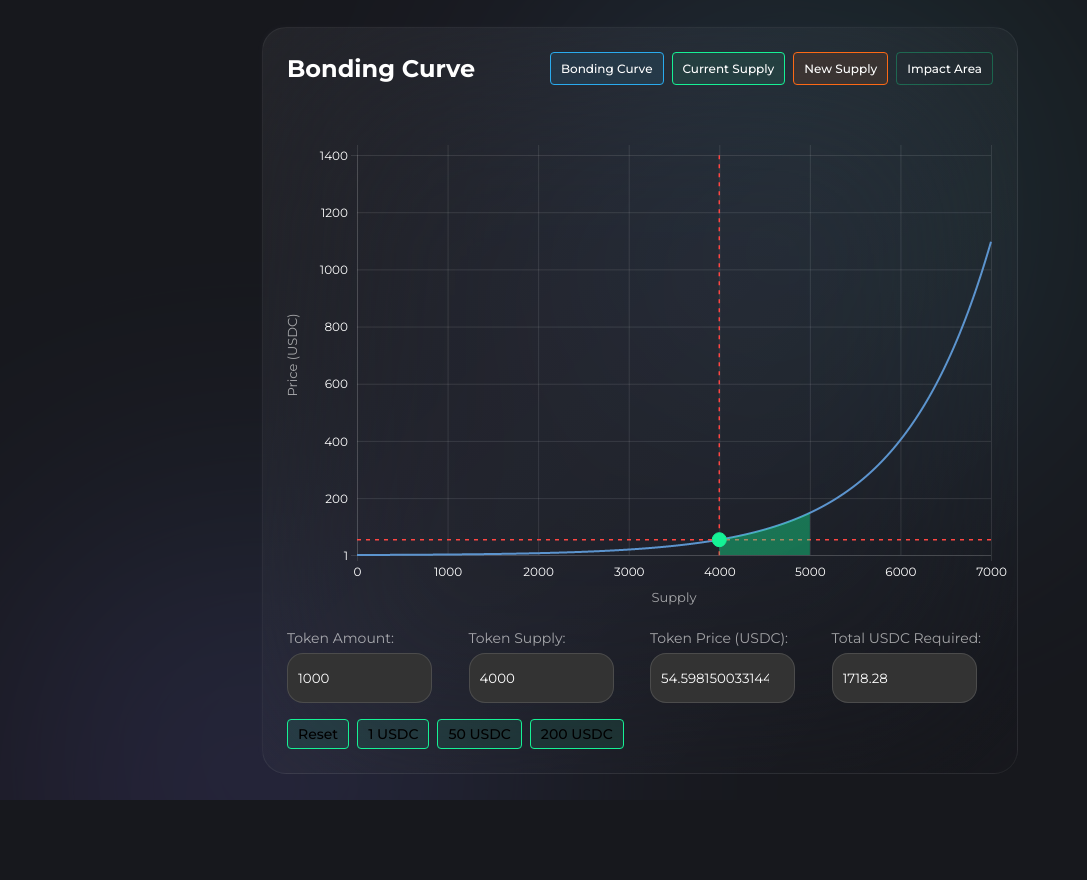
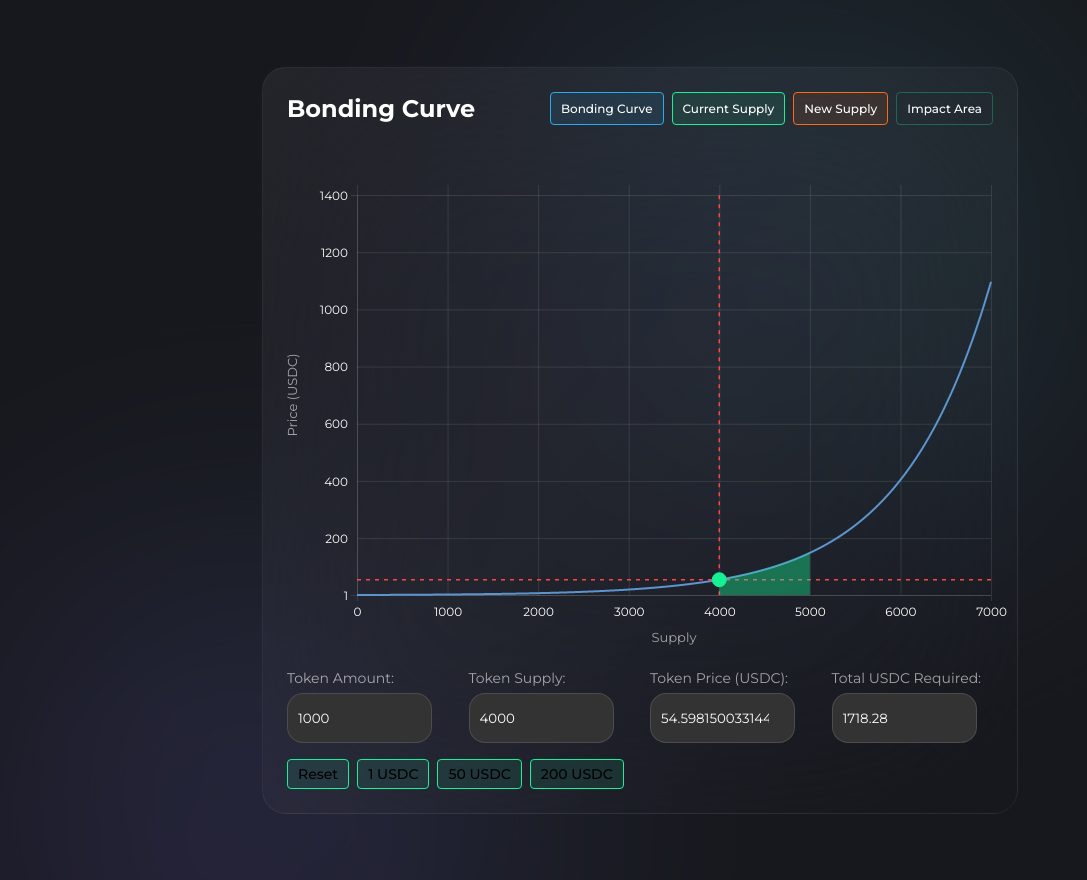
Before and after one commit to antisyst/trade_chart, a Next.js app: page / in a window 1280 px wide. Shown: the whole page, without its empty margins (0-1087 px from the left). Before the commit the page ends 800 px from the top, so only its background shows below. Built offline with nearby package versions, Linux system fonts and the light colour scheme.

Commit message:
Update globals.scss

```diff
--- a/src/styles/globals.scss
+++ b/src/styles/globals.scss
@@ -30,7 +30,8 @@ body {
   align-items: center;
   justify-content: center;
   width: 100%;
-  height: 100vh;
+  height: 110vh;
+  min-height: 100vh;
 }
 
 * {
```
